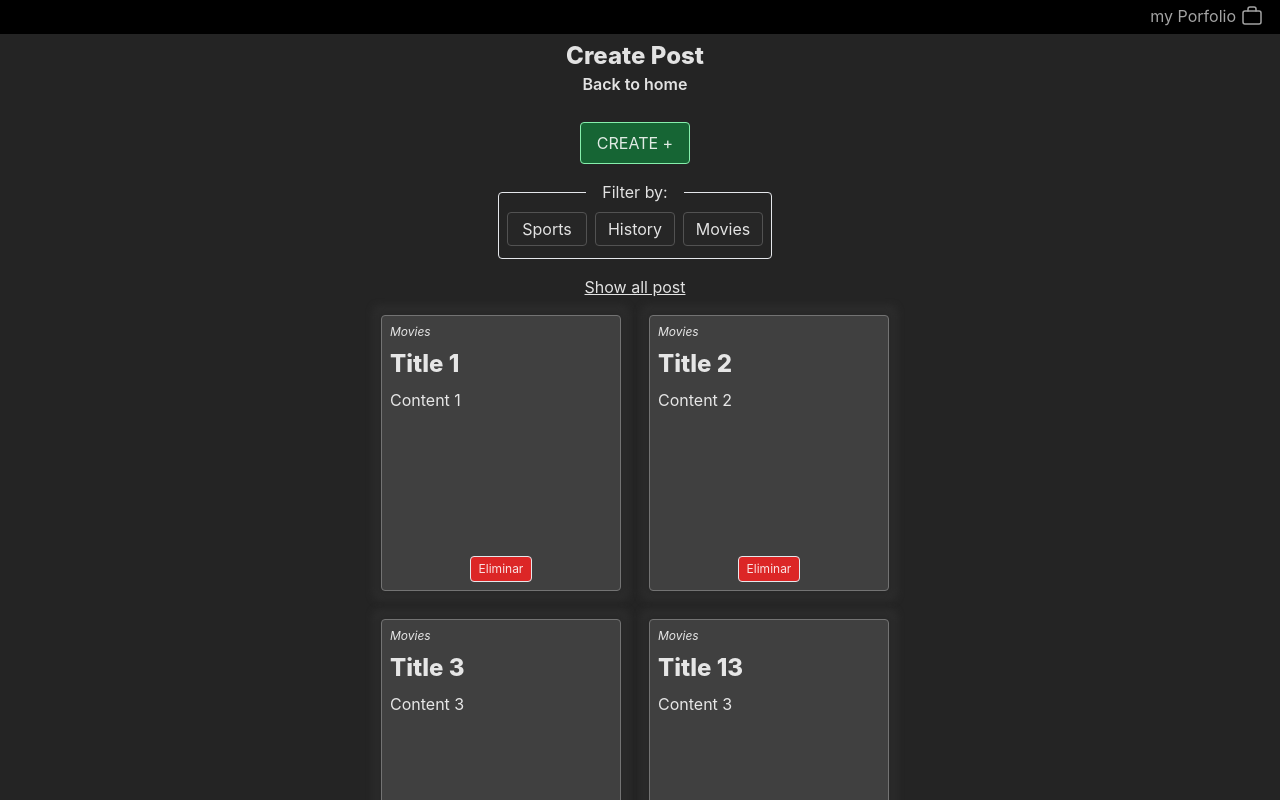
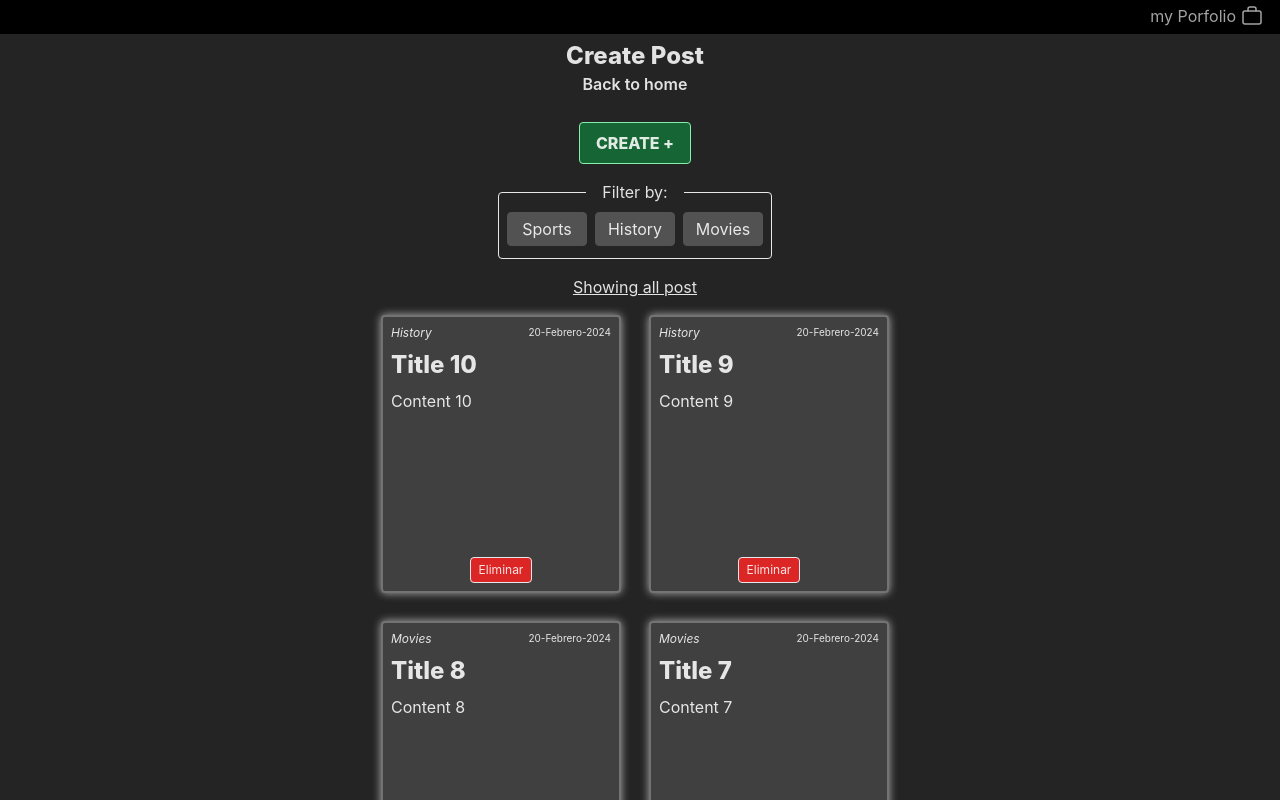
Before and after one commit to chLuis/multi-proyect, a React (Vite) app: page /create-post in a window 1280 px wide. Shown: the top 800 px of the page. Built offline with nearby package versions, Linux system fonts and the light colour scheme.

Commit message:
done create posts

```diff
--- a/src/App.jsx
+++ b/src/App.jsx
@@ -3,8 +3,8 @@ import ListProyects from "./components/ListProyects"
 function App() {
 
   return (
-    <div className="flex flex-col items-center mt-8 mx-32 animate-pulse-short">
-      <h1 className='font-bold text-center uppercase text-4xl mb-4 text-balance'>Bienvenido a mi página de multiproyectos!</h1>
+    <div className="flex flex-col items-center mt-10 mx-32 animate-pulse-short">
+      <h1 className='font-bold text-center uppercase text-4xl mb-4 text-balance'>Welcome to my multi proyect page!</h1>
         <ListProyects />
     </div>
   )
--- a/src/routes/create-post.jsx
+++ b/src/routes/create-post.jsx
@@ -5,17 +5,17 @@ export default function CreatePostPage() {
 
 
     const POST_INICIAL = [
-        {category: "Movies",title: "Title 1",content: "Content 1",},
-        {category: "Movies",title: "Title 2",content: "Content 2",},
-        {category: "Movies",title: "Title 3",content: "Content 3",},
-        {category: "Movies",title: "Title 13",content: "Content 3",},
-        {category: "Sports",title: "Title 4",content: "Content 4",},
-        {category: "Sports",title: "Title 5",content: "Content 5",},
-        {category: "Sports",title: "Title 6",content: "Content 6",},
-        {category: "Movies",title: "Title 7",content: "Content 7",},
-        {category: "Movies",title: "Title 8",content: "Content 8",},
-        {category: "History",title: "Title 9",content: "Content 9",},
-        {category: "History",title: "Title 10",content: "Content 10"}
+        {id: 273292374, category: "Movies",title: "Title 1",content: "Content 1",  date: "20 de febrero de 2024"},
+        {id: 27348662374, category: "Movies",title: "Title 2",content: "Content 2", date: "20 de febrero de 2024"},
+        {id: 2735492374, category: "Movies",title: "Title 3",content: "Content 3", date: "20 de febrero de 2024"},
+        {id: 273342374, category: "Movies",title: "Title 13",content: "Content 3", date: "20 de febrero de 2024"},
+        {id: 2734892374, category: "Sports",title: "Title 4",content: "Content 4", date: "20 de febrero de 2024"},
+        {id: 27323892374, category: "Sports",title: "Title 5",content: "Content 5", date: "20 de febrero de 2024"},
+        {id: 2234892374, category: "Sports",title: "Title 6",content: "Content 6", date: "20 de febrero de 2024"},
+        {id: 2434892374, category: "Movies",title: "Title 7",content: "Content 7", date: "20 de febrero de 2024"},
+        {id: 272318974, category: "Movies",title: "Title 8",content: "Content 8", date: "20 de febrero de 2024"},
+        {id: 2734892234, category: "History",title: "Title 9",content: "Content 9", date: "20 de febrero de 2024"},
+        {id: 2734892423, category: "History",title: "Title 10",content: "Content 10", date: "20 de febrero de 2024"}
         ];
     const [post, setPost] = useState([]);
     const [createPostForm, setCreatePostForm] = useState(false);
@@ -27,6 +27,7 @@ export default function CreatePostPage() {
     const [problemContent, setProblemContent] = useState("")
     const [noteCreatedAlert, setNoteCreatedAlert] = useState(false);
     const [filterBy, setFilterBy] = useState("All");
+    const [filterExist, setFilterExist] = useState(false);
 
     useEffect(() => {
         if(!localStorage.getItem("notesCreated")) {
@@ -37,12 +38,15 @@ export default function CreatePostPage() {
         }
     },[])
 
-
+    function formatDate(date, locale, options) {
+        return new Intl.DateTimeFormat(locale, options).format(date);
+    }
 
     function handleSubmitPost(e) {
         e.preventDefault();
         const categoryPost = e.target.category.value;
-        console.log(categoryPost)
+        const date = new Date();
+        const datePost = formatDate(date, 'es', {dateStyle: 'long'})
         const titlePost = e.target.title.value;
         const contentPost = e.target.content.value;
         if (categoryPost === "-1") {
@@ -63,8 +67,8 @@ export default function CreatePostPage() {
             setTimeout(() => setAlertContent(false), 2500);
             return;
         }
-        setPost([...post, { category: categoryPost, title: titlePost, content: contentPost }]);
-        localStorage.setItem("notesCreated", JSON.stringify([...post, { category: categoryPost, title: titlePost, content: contentPost }]))
+        setPost([...post, { id: new Date().getTime(), category: categoryPost, title: titlePost, content: contentPost, date: datePost }]);
+        localStorage.setItem("notesCreated", JSON.stringify([...post, { category: categoryPost, title: titlePost, content: contentPost, date: datePost }]))
         setNoteCreatedAlert(true);
         setCreatePostForm(false);
         setTimeout(() => setNoteCreatedAlert(false), 2500);
@@ -72,16 +76,23 @@ export default function CreatePostPage() {
 
     function handleFilterNotes(e) {
         e.preventDefault()
+        if(e.target.innerText === "Clear Filter") {
+            setFilterExist(false);
+            setFilterBy("All");
+            return;
+        }
         setFilterBy(e.target.innerText);
+        setFilterExist(true);
     }
-    //consle.log(filterBy)
 
-    function handleDeletePost(index) {
+
+    function handleDeletePost(id_post) {
         const newSetPost = [...post];
-        newSetPost.splice(index, 1);
-        setPost(newSetPost);
-        localStorage.setItem("notesCreated", JSON.stringify(newSetPost))
+        const posteos = newSetPost.filter(item => item.id !== id_post)
+        setPost(posteos);
+        localStorage.setItem("notesCreated", JSON.stringify(posteos))
     }
+
 
     return (
         <div className="flex flex-col items-center animate-pulse-veryshort">
@@ -93,7 +104,7 @@ export default function CreatePostPage() {
                 {noteCreatedAlert && <div className="z-50 border rounded px-3 py-1 bg-green-900 border-green-600">Note created successfully</div>}
             </div>
             <section className="flex flex-col items-center gap-4">
-                <div onClick={() => setCreatePostForm(!createPostForm)} className="mx-4 w-fit py-2 px-4 cursor-pointer border border-green-300 bg-green-800 rounded uppercase hover:border-green-400 hover:bg-green-900 duration-200">
+                <div onClick={() => setCreatePostForm(!createPostForm)} className="mx-4 w-fit py-2 px-4 cursor-pointer font-extrabold border border-green-300 bg-green-800 rounded uppercase hover:border-green-400 hover:bg-green-900 duration-200">
                     Create +
                 </div>
                 {createPostForm && <form onSubmit={(e) => handleSubmitPost(e)} className="fixed flex justify-center top-0 w-full h-full bg-black bg-opacity-80 z-40 animate-pulse-veryshort">
@@ -116,35 +127,47 @@ export default function CreatePostPage() {
                 </form>}
                 <fieldset className="border rounded px-2 pb-3 pt-2">
                 <legend className="text-center px-4">Filter by: </legend>
-                <div className="flex gap-2">
-                    <div onClick={(e) => handleFilterNotes(e)} className="w-20 border border-neutral-600 px-2 py-1 rounded text-center bg-neutral-800 hover:bg-neutral-950 hover:border-neutral-300 hover:shadow hover:shadow-white duration-200 cursor-pointer select-none">Sports</div>
-                    <div onClick={(e) => handleFilterNotes(e)} className="w-20 border border-neutral-600 px-2 py-1 rounded text-center bg-neutral-800 hover:bg-neutral-950 hover:border-neutral-300 hover:shadow hover:shadow-white duration-200 cursor-pointer select-none">History</div>
-                    <div onClick={(e) => handleFilterNotes(e)} className="w-20 border border-neutral-600 px-2 py-1 rounded text-center bg-neutral-800 hover:bg-neutral-950 hover:border-neutral-300 hover:shadow hover:shadow-white duration-200 cursor-pointer select-none">Movies</div>
+                <div className="flex flex-col gap-2">
+                    <div className="flex gap-2">
+                        <div onClick={(e) => handleFilterNotes(e)} className={`w-20 border border-neutral-600 px-2 py-1 rounded text-center ${filterBy === "Sports" ? "bg-neutral-800" : "bg-neutral-600"} hover:bg-neutral-950 hover:border-neutral-300 hover:shadow hover:shadow-white duration-200 cursor-pointer select-none`}>Sports</div>
+                        <div onClick={(e) => handleFilterNotes(e)} className={`w-20 border border-neutral-600 px-2 py-1 rounded text-center  ${filterBy === "History" ? "bg-neutral-800" : "bg-neutral-600"} hover:bg-neutral-950 hover:border-neutral-300 hover:shadow hover:shadow-white duration-200 cursor-pointer select-none`}>History</div>
+                        <div onClick={(e) => handleFilterNotes(e)} className={`w-20 border border-neutral-600 px-2 py-1 rounded text-center ${filterBy === "Movies" ? "bg-neutral-800" : "bg-neutral-600"} hover:bg-neutral-950 hover:border-neutral-300 hover:shadow hover:shadow-white duration-200 cursor-pointer select-none`}>Movies</div>
+                    </div>
+                    {filterExist && <div className="flex w-full text-center animate-pulse-veryshort">
+                        <div onClick={(e) => handleFilterNotes(e)} className="w-full border border-neutral-600 px-2 rounded text-center bg-neutral-800 hover:bg-neutral-950 hover:border-neutral-300 hover:shadow hover:shadow-white duration-200 cursor-pointer select-none">Clear Filter</div>
+                    </div>}
                 </div>
                 </fieldset>
-                {filterBy === "All" && <div className="underline">Show all post</div>}
-                {filterBy === "Sports" && <div className="flex gap-2"><span className="underline">Filter by Sports</span><span onClick={() => setFilterBy("All")} className="italic border rounded px-2 bg-neutral-500  hover:bg-neutral-600 duration-200 cursor-pointer">Clear Filter</span></div>}
-                {filterBy === "History" && <div className="flex gap-2"><span className="underline">Filter by History</span><span onClick={() => setFilterBy("All")} className="italic border rounded px-2 bg-neutral-500  hover:bg-neutral-600 duration-200 cursor-pointer">Clear Filter</span></div>}
-                {filterBy === "Movies" && <div className="flex gap-2"><span className="underline">Filter by Movies</span><span onClick={() => setFilterBy("All")} className="italic border rounded px-2 bg-neutral-500  hover:bg-neutral-600 duration-200 cursor-pointer">Clear Filter</span></div>}
-                <div className="grid grid-cols-1 md:grid-cols-2 gap-7 mx-2">
-                {post.map((item, index) =>
+                {filterBy === "All" && <div className="underline">Showing all post</div>}
+                {filterBy === "Sports" && <div className="flex gap-2"><span className="underline">Filter by Sports</span></div>}
+                {filterBy === "History" && <div className="flex gap-2"><span className="underline">Filter by History</span></div>}
+                {filterBy === "Movies" && <div className="flex gap-2"><span className="underline">Filter by Movies</span></div>}
+                <div className="grid grid-cols-1 md:grid-cols-2 gap-7 mx-2 order">
+                {[...post].reverse().map((item, index) =>
                     filterBy === "All"
-                        ? <div key={index} className="relative">
-                            <div className="flex flex-col gap-2 z-20 bg-neutral-700 w-60 min-w-0 max-w-80 border border-neutral-500 rounded p-2 capitalize animate-pulse-short break-words hover:border-white duration-200">
-                                <h2 className="italic text-xs">{item.category}</h2>
+                        ? <div key={index} className={`relative`}>
+                            <div className="flex flex-col gap-2 z-20 bg-neutral-700 w-60 min-w-0 max-w-80 border-2 border-neutral-500 rounded p-2 capitalize animate-pulse-short break-words hover:border-white duration-200">
+                                <div className="flex justify-between">
+                                    <h2 className="italic text-xs">{item.category}</h2>
+                                    <p className="text-[10px]">{item.date?.replaceAll(" de ", "-")}</p>
+                                </div>
                                 <h4 className="font-extrabold text-2xl">{item.title}</h4>
                                 <p className="min-h-40">{item.content}</p>
-                                <button type="button" onClick={() => handleDeletePost(index)} className="w-fit px-2 py-1 border rounded bg-red-600 mx-auto text-xs">Eliminar</button>
+                                <button type="button" onClick={() => handleDeletePost(item.id)} className="w-fit px-2 py-1 border rounded bg-red-600 mx-auto text-xs">Eliminar</button>
                             </div>
-                            <div className="absolute top-0 left-0 scale-105 hover:scale-110 border border-neutral-600 rounded bg-neutral-800 min-w-full min-h-full -z-10 blur-sm"></div>
+                            <div className="absolute top-0 left-0 border border-neutral-200 rounded bg-neutral-400 min-w-full min-h-full -z-10 blur-sm"></div>
                             </div>
                         : filterBy === "Movies"
                             ? item.category === "Movies"
                                 ? <div key={index} className="relative">
                                     <div className="flex flex-col gap-2 z-20 bg-neutral-700 w-60 min-w-0 max-w-80 border border-neutral-500 rounded p-2 capitalize animate-pulse-short break-words hover:border-white duration-200">
-                                        <h2 className="italic text-xs">{item.category}</h2>
+                                        <div className="flex justify-between">
+                                            <h2 className="italic text-xs">{item.category}</h2>
+                                            <p className="text-[10px]">{item.date?.replaceAll(" de ", "-")}</p>
+                                        </div>
                                         <h4 className="font-extrabold text-2xl">{item.title}</h4>
                                         <p className="min-h-40">{item.content}</p>
+                                        <button type="button" onClick={() => handleDeletePost(item.id)} className="w-fit px-2 py-1 border rounded bg-red-600 mx-auto text-xs">Eliminar</button>
                                     </div>
                                     <div className="absolute top-0 left-0 scale-105 hover:scale-110 border border-neutral-600 rounded bg-neutral-800 min-w-full min-h-full -z-10 blur-sm"></div>
                                     </div>
@@ -153,9 +176,13 @@ export default function CreatePostPage() {
                                 ? item.category === "Sports"
                                     ? <div key={index} className="relative">
                                         <div className="flex flex-col gap-2 z-20 bg-neutral-700 w-60 min-w-0 max-w-80 border border-neutral-500 rounded p-2 capitalize animate-pulse-short break-words hover:border-white duration-200">
-                                        <h2 className="italic text-xs">{item.category}</h2>
+                                            <div className="flex justify-between">
+                                            <h2 className="italic text-xs">{item.category}</h2>
+                                            <p className="text-[10px]">{item.date?.replaceAll(" de ", "-")}</p>
+                                        </div>
                                         <h4 className="font-extrabold text-2xl">{item.title}</h4>
                                         <p className="min-h-40">{item.content}</p>
+                                        <button type="button" onClick={() => handleDeletePost(item.id)} className="w-fit px-2 py-1 border rounded bg-red-600 mx-auto text-xs">Eliminar</button>
                                         </div>
                                         <div className="absolute top-0 left-0 scale-105 hover:scale-110 border border-neutral-600 rounded bg-neutral-800 min-w-full min-h-full -z-10 blur-sm"></div>
                                         </div>
@@ -164,9 +191,13 @@ export default function CreatePostPage() {
                                     ? item.category === "History"
                                         ? <div key={index} className="relative">
                                             <div className="flex flex-col gap-2 z-20 bg-neutral-700 w-60 min-w-0 max-w-80 border border-neutral-500 rounded p-2 capitalize animate-pulse-short break-words hover:border-white duration-200">
-                                            <h2 className="italic text-xs">{item.category}</h2>
+                                            <div className="flex justify-between">
+                                                <h2 className="italic text-xs">{item.category}</h2>
+                                                <p className="text-[10px]">{item.date?.replaceAll(" de ", "-")}</p>
+                                            </div>
                                             <h4 className="font-extrabold text-2xl">{item.title}</h4>
                                             <p className="min-h-40">{item.content}</p>
+                                            <button type="button" onClick={() => handleDeletePost(item.id)} className="w-fit px-2 py-1 border rounded bg-red-600 mx-auto text-xs">Eliminar</button>
                                             </div>
                                             <div className="absolute top-0 left-0 scale-105 hover:scale-110 border border-neutral-600 rounded bg-neutral-800 min-w-full min-h-full -z-10 blur-sm"></div>
                                             </div>
```
